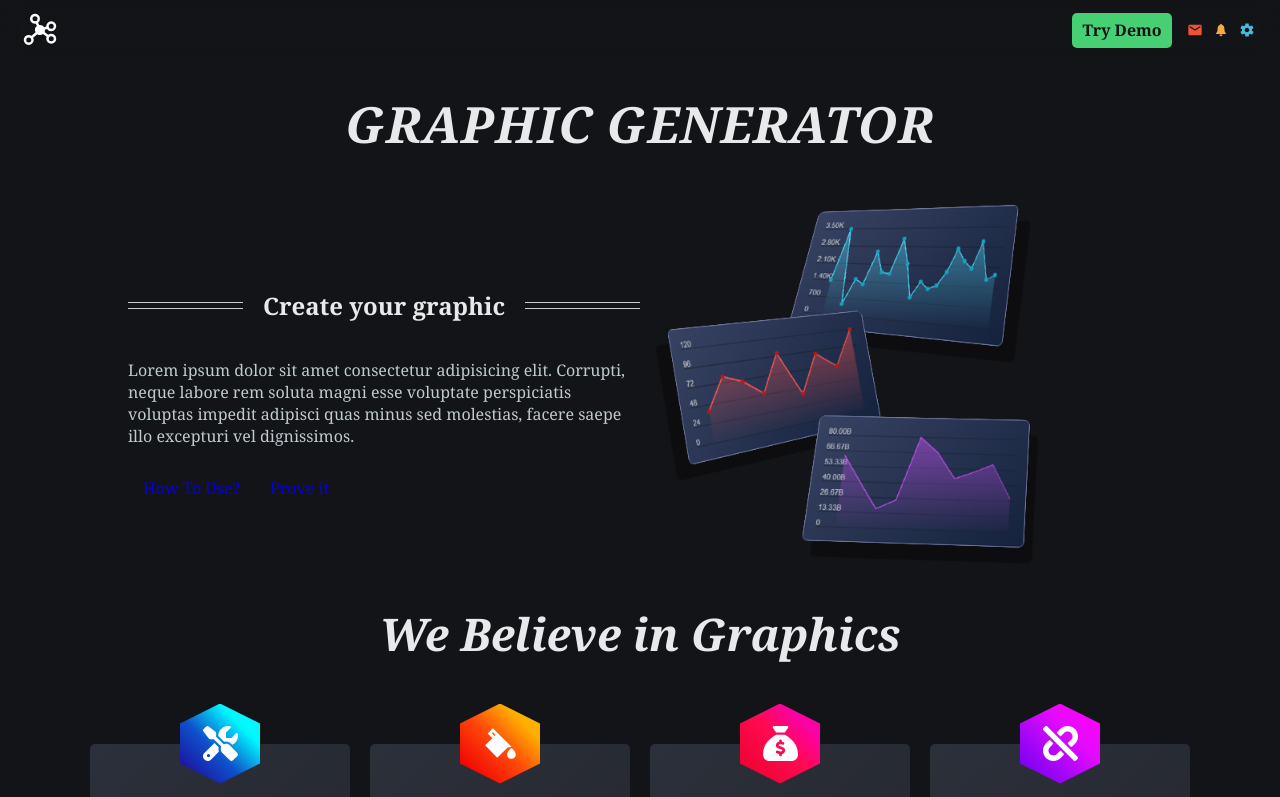
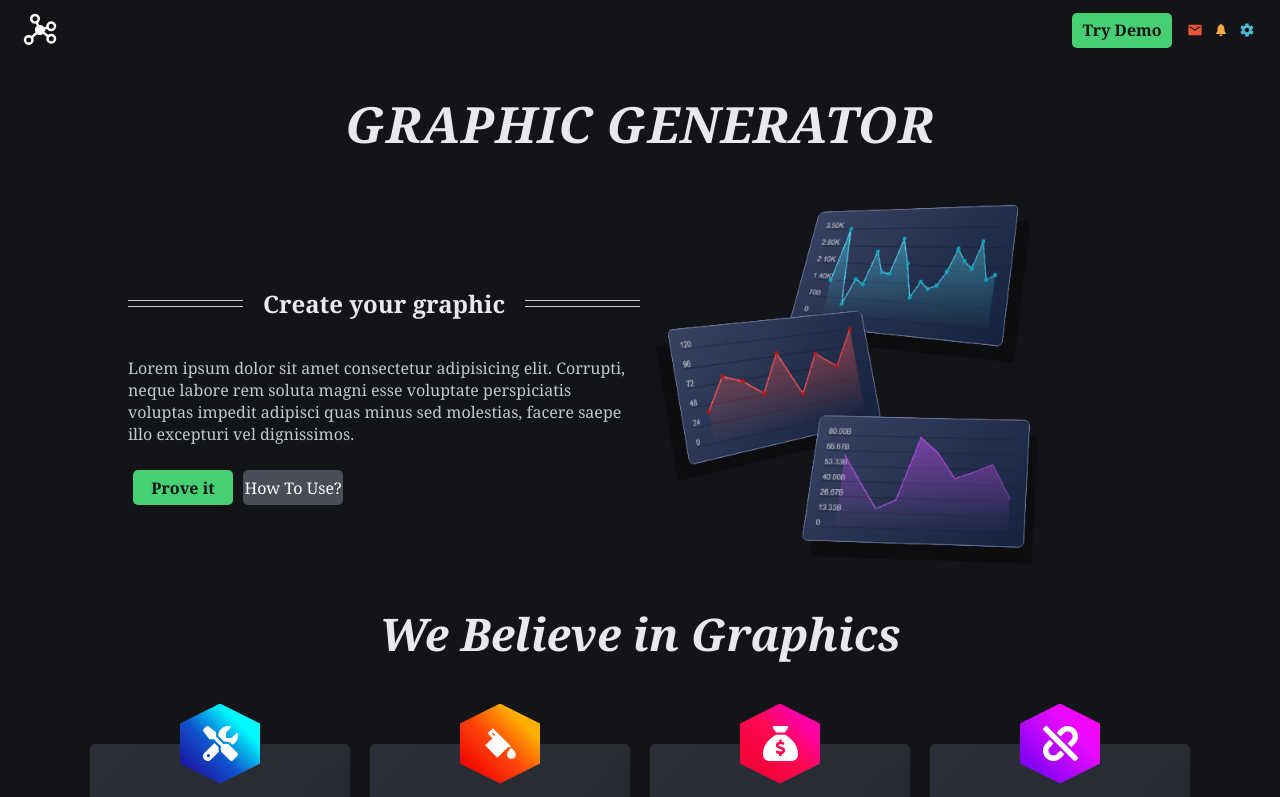
Before and after one commit to JuanmiBassa/graphGenerator, a React (Vite) app: page / in a window 1280 px wide. Shown: the top 797 px of the page. Built offline with nearby package versions, Linux system fonts and the light colour scheme.

Commit message:
buttonCambios

```diff
--- a/src/App.jsx
+++ b/src/App.jsx
@@ -33,8 +33,8 @@ function App() {
             <h2>Create your graphic</h2>
             <p className='text-section1'>Lorem ipsum dolor sit amet consectetur adipisicing elit. Corrupti, neque labore rem soluta magni esse voluptate perspiciatis voluptas impedit adipisci quas minus sed molestias, facere saepe illo excepturi vel dignissimos.</p>
             <div className='buttons-section1'>
-              <a href="#app-section3">How To Use?</a>
-              <Link to="/graph-test">Prove it</Link>
+              <Link className='default-button' to="/graph-test">Prove it</Link>
+              <a id='howToUse' href="#app-section3">How To Use?</a>
             </div>
           </div>
 
@@ -105,7 +105,7 @@ function App() {
             <button className='steps-button' onClick={() => setActiveSteps(1)}>
               <p>1.Download JS</p>
               {activeSteps == 1 && <p>To start using our application, download the necessary JavaScript files. These files contain the core functionality required for generating graphics dynamically.</p>}
-              {activeSteps == 1 && <a className='default-button' href="src/scripts/graphGenerator.js" download='graphGenerator.js'>Download JS</a> }
+              {activeSteps == 1 && <a className='default-button' href="src/scripts/graphGenerator.js" download='graphGenerator.js'>Download JS</a>}
             </button>
 
             <button className='steps-button' onClick={() => setActiveSteps(2)}>
--- a/src/styles/app.css
+++ b/src/styles/app.css
@@ -61,10 +61,18 @@ h2 {
 
 .buttons-section1 a {
     display: flex;
-    padding: 5px 10px;
+    justify-content: center;
+    align-items: center;
+    width: 100px;
+    height: 35px;
     text-decoration: none;
     border-radius: 5px;
     margin: 5px;
+}
+
+#howToUse {
+    background: var(--bg-light);
+    color: white;
 }
 
 #frontPage-container>img {
```
Lines whose indentation alone changed are shown as unchanged.
